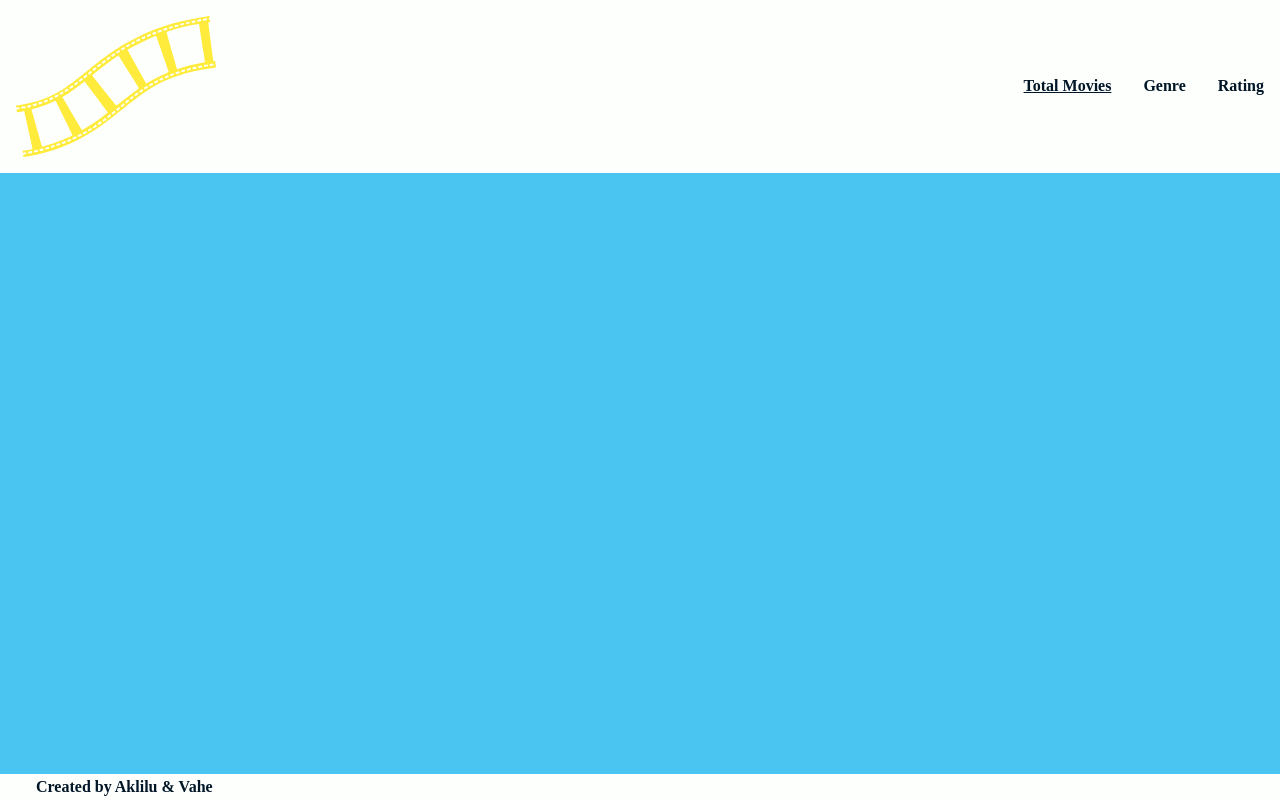
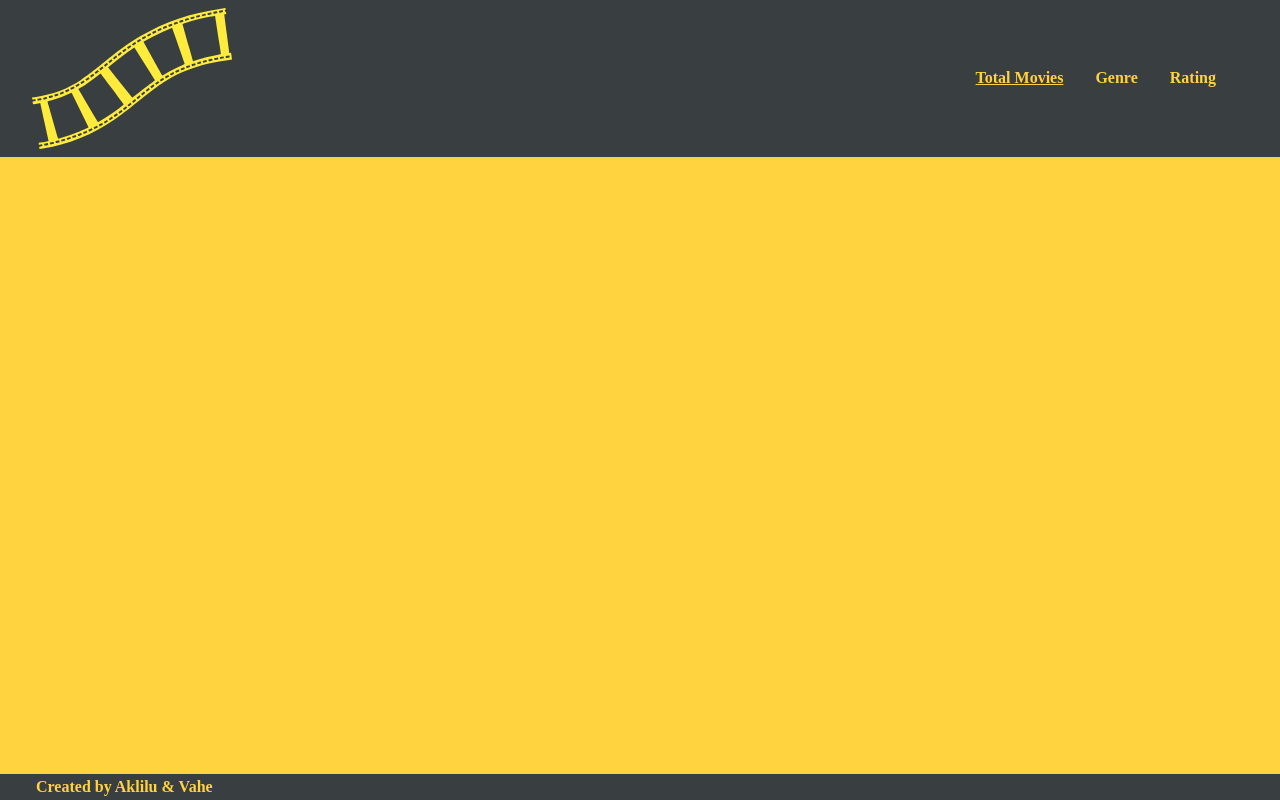
Before and after one commit to VaheStepanyan100/javascript-capstone, a website built with webpack: page src/index.html in a window 1280 px wide. Built offline with nearby package versions, Linux system fonts and the light colour scheme.

Commit message:
Style homepage

```diff
--- a/src/style.css
+++ b/src/style.css
@@ -6,29 +6,30 @@
 }
 
 body {
-  font-family: "Times New Roman", Times, serif;
-  background-color: #4ac5f2;
+  font-family: 'Times New Roman', Times, serif;
+  background-color: #ffd23f;
 }
 
 header {
-  background-color: #fdfffc;
+  background-color: #393e41;
 }
 
 .headerContainer {
   display: flex;
   justify-content: space-between;
-  padding: 1em;
+  padding: 0.5em 2em;
   align-items: center;
 }
 
 .nav {
   display: flex;
   gap: 2em;
+  padding-right: 2em;
 }
 
 .nav li {
   font-weight: 700;
-  color: #011627;
+  color: #ffd23f;
   cursor: pointer;
 }
 
@@ -36,16 +37,43 @@ header {
   text-decoration: underline;
 }
 
+.movieSection {
+  padding: 1em;
+  display: flex;
+  flex-wrap: wrap;
+  gap: 3em;
+  justify-content: center;
+}
+
+.movieInfo {
+  display: flex;
+  justify-content: space-between;
+}
+
+.btnContainer {
+  display: flex;
+  justify-content: center;
+  padding: 0.5em;
+}
+
+.commentBtn {
+  width: 70%;
+  padding: 0.25em;
+  cursor: pointer;
+  font-weight: bold;
+}
+
 footer {
-  background-color: #fdfffc;
+  background-color: #393e41;
   padding: 0.25em;
-  position: absolute;
+  position: fixed;
   bottom: 0;
+  z-index: 10;
   width: 100%;
 }
 
 footer p {
   font-weight: 600;
-  color: #011627;
+  color: #ffd23f;
   padding-left: 2em;
 }
```
